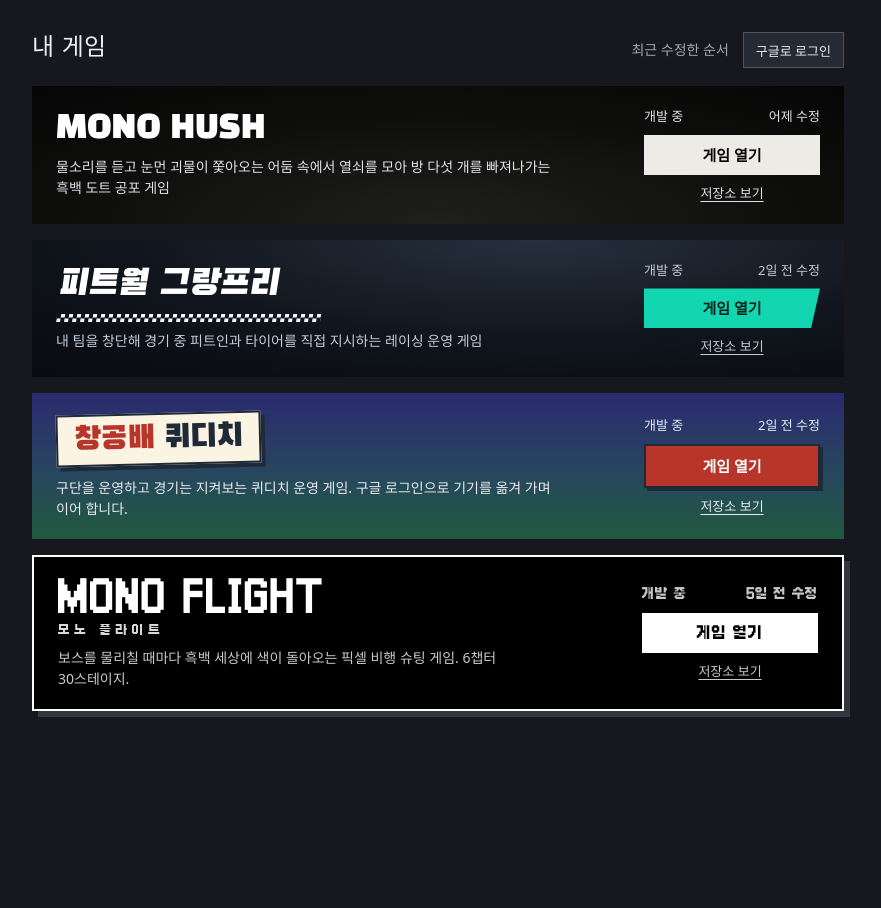
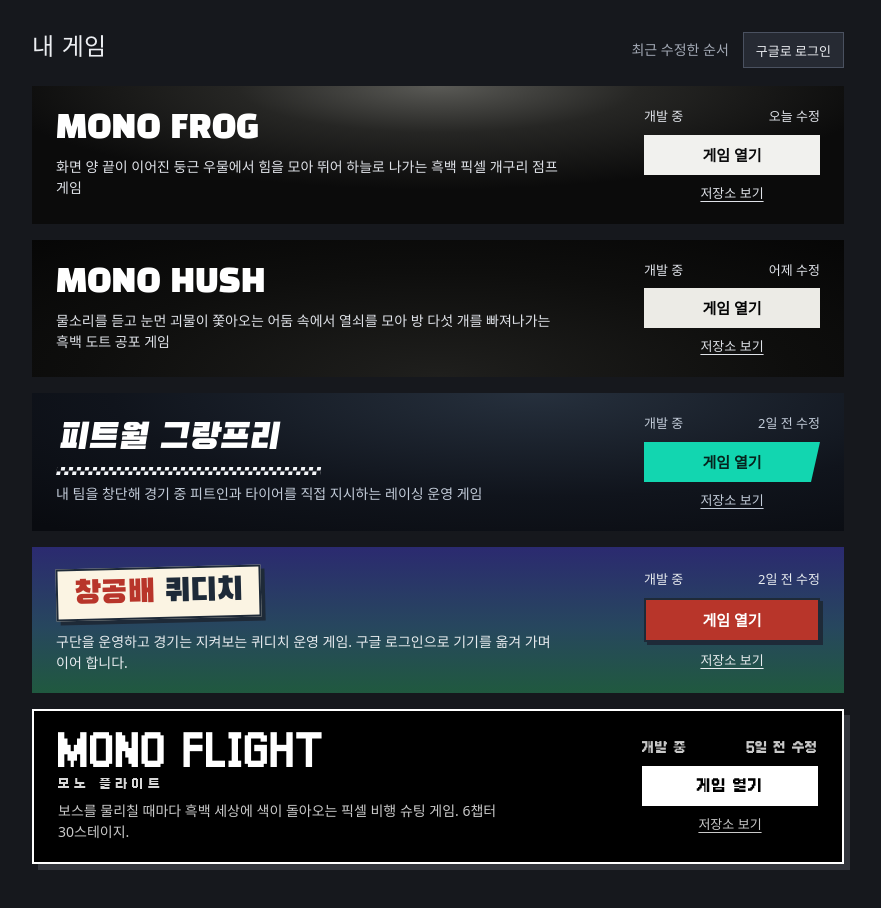
Before and after one commit to dobbi52/dobbi52.github.io, a plain HTML site: page index.html in a window 1280 px wide. Shown: the whole page, without its empty margins (202-1083 px from the left). Before the commit the page ends 800 px from the top, so only its background shows below. Drawn offline with Linux system fonts and the light colour scheme; no server answers; a web font is replaced by a local one.

Commit message:
MONO FROG 추가
Co-Authored-By: Claude Opus 5.5 <noreply@anthropic.com>
Claude-Session: https://claude.ai/code/session_01D2NA82fgRFsYgymPAec9Wd

```diff
--- a/index.html
+++ b/index.html
@@ -111,6 +111,9 @@ const GAMES = [
   { repo:'mono-hush', title:'MONO HUSH', status:'개발 중', updated:'2026-11-06T01:04:00Z',
     bg:'radial-gradient(80% 140% at 50% 100%,#1f1f1d 0,#0e0e0d 55%,#050505 100%)', btn:'#ecebe6', btnInk:'#050505',
     desc:'물소리를 듣고 눈먼 괴물이 쫓아오는 어둠 속에서 열쇠를 모아 방 다섯 개를 빠져나가는 흑백 도트 공포 게임' },
+  { repo:'mono-frog', title:'MONO FROG', status:'개발 중', updated:'2026-11-07T07:45:00Z',
+    bg:'radial-gradient(55% 75% at 50% 0%,#5a5a56 0,#262624 45%,#0b0b0b 100%)', btn:'#f1f1ee', btnInk:'#0b0b0c',
+    desc:'화면 양 끝이 이어진 둥근 우물에서 힘을 모아 뛰어 하늘로 나가는 흑백 픽셀 개구리 점프 게임' },
 ];
 
 const CACHE_KEY = 'pushed-dates-v1';
@@ -209,6 +212,7 @@ const FIREBASE_CFG = {
 const PROGRESS = {
   'pitwall-gp': { path:'pitwall/', text:d => '시즌 ' + (d.season || 1) + ' · ' + (d.round >= 12 ? '시즌 종료' : '라운드 ' + ((d.round || 0) + 1) + '/12') },
   'mono-hush':  { path:'monohush/', text:d => d.clear5 ? '모든 방 탈출' : '방 ' + (d.unlocked || 1) + '/5 진행 중' },
+  'mono-frog':  { path:'games/mono-frog/', text:d => { const r = d.rec || {}; return r.cleared ? '3구역 탈출' : r.best ? '최고 ' + r.best + 'm · ' + (r.maxZone || 1) + '구역' : ''; } },
   'quidditch':  { path:'saves/',   text:d => d.phase === 'choose' ? '' : '시즌 ' + (d.season || 1) + ' · ' + (d.phase === 'regular' ? '라운드 ' + ((d.round || 0) + 1) : d.phase === 'playoff' ? '플레이오프' : '비시즌') }
 };
 const account = { auth:null, user:null, msg:'' };
```
